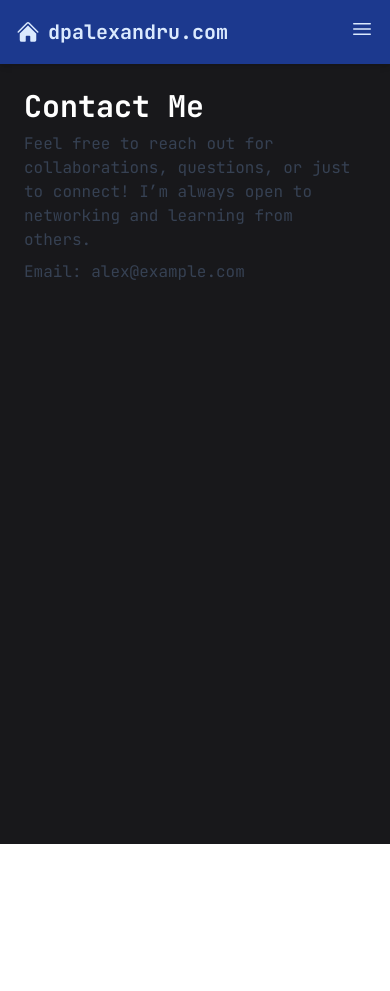
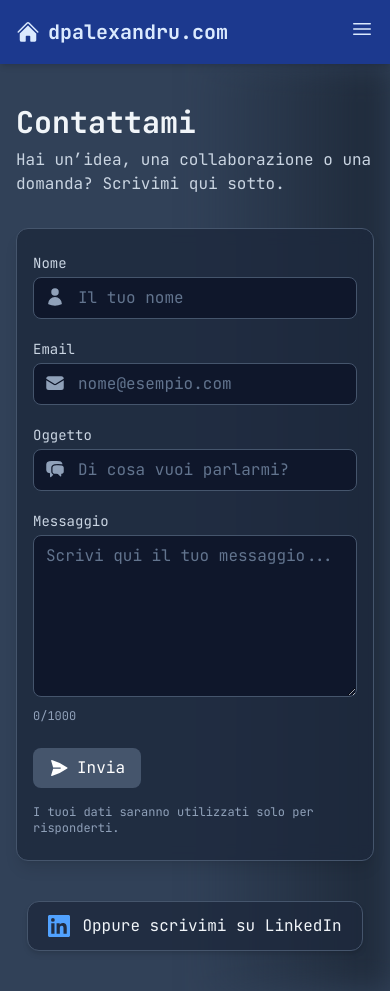
Before and after one commit to dpalexandru/dpalexandru.com, a React (Vite) app: page /contact in a window 390 px wide. Before the commit the page ends 844 px from the top, so only its background shows below. Built offline with nearby package versions, Linux system fonts and the light colour scheme.

Commit message:
[add] contact component

```diff
--- a/src/components/Contact.jsx
+++ b/src/components/Contact.jsx
@@ -1,11 +1,219 @@
-const Contact = () => {
+import { useState, useRef } from "react";
+import {
+  PaperAirplaneIcon,
+  EnvelopeIcon,
+  UserIcon,
+  ChatBubbleLeftRightIcon,
+} from "@heroicons/react/24/solid";
+
+export default function ContactPage() {
+  const [values, setValues] = useState({ name: "", email: "", subject: "", message: "", company: "" }); // company = honeypot
+  const [errors, setErrors] = useState({});
+  const [submitting, setSubmitting] = useState(false);
+  const [status, setStatus] = useState(null); // "ok" | "err" | null
+  const formRef = useRef(null);
+
+  const validate = (v) => {
+    const e = {};
+    if (!v.name.trim()) e.name = "Il nome è obbligatorio.";
+    if (!v.email.trim()) e.email = "L'email è obbligatoria.";
+    else if (!/^[^\s@]+@[^\s@]+\.[^\s@]+$/.test(v.email)) e.email = "Email non valida.";
+    if (!v.subject.trim()) e.subject = "Oggetto obbligatorio.";
+    if (!v.message.trim() || v.message.trim().length < 10) e.message = "Minimo 10 caratteri.";
+    // honeypot: se pieno => bot
+    if (v.company) e.company = "Bot rilevato.";
+    return e;
+  };
+
+  const onChange = (e) => {
+    setValues((s) => ({ ...s, [e.target.name]: e.target.value }));
+    setErrors((s) => ({ ...s, [e.target.name]: undefined }));
+  };
+
+  const onSubmit = async (e) => {
+    e.preventDefault();
+    const v = { ...values };
+    const eobj = validate(v);
+    setErrors(eobj);
+    if (Object.keys(eobj).length) return;
+
+    // Simula invio (placeholder)
+    try {
+      setSubmitting(true);
+      await new Promise((r) => setTimeout(r, 900)); // finto delay
+      setStatus("ok");
+      formRef.current?.reset();
+      setValues({ name: "", email: "", subject: "", message: "", company: "" });
+    } catch {
+      setStatus("err");
+    } finally {
+      setSubmitting(false);
+      setTimeout(() => setStatus(null), 2500);
+    }
+  };
+
+  const isValid = Object.keys(validate(values)).length === 0;
+
   return (
-    <div className="p-6">
-      <h1 className="text-3xl font-bold">Contact Me</h1>
-      <p className="mt-2 text-gray-700">Feel free to reach out for collaborations, questions, or just to connect! I’m always open to networking and learning from others.</p>
-      <p className="mt-2 text-gray-700">Email: alex@example.com</p>
+    <div className="relative text-slate-100 min-h-screen overflow-hidden">
+      {/* Background come Home */}
+      <div className="absolute inset-0 bg-slate-700" />
+      <div className="absolute inset-y-0 right-0 w-1/2 bg-gradient-to-l from-gray-800 to-transparent filter blur-lg" />
+
+      <main className="relative z-10 max-w-3xl mx-auto px-4 py-10">
+        <header className="mb-8">
+          <h1 className="text-3xl md:text-4xl font-bold text-slate-100">Contattami</h1>
+          <p className="text-slate-300 mt-2">
+            Hai un’idea, una collaborazione o una domanda? Scrivimi qui sotto.
+          </p>
+        </header>
+
+        {/* Card form */}
+        <form
+          ref={formRef}
+          onSubmit={onSubmit}
+          noValidate
+          className="rounded-xl border border-slate-600 bg-slate-800/80 backdrop-blur px-4 sm:px-6 py-6 shadow-lg"
+        >
+          {/* Honeypot (nascosto ai user reali) */}
+          <div className="sr-only" aria-hidden="true">
+            <label htmlFor="company">Company</label>
+            <input
+              id="company"
+              name="company"
+              autoComplete="off"
+              tabIndex={-1}
+              value={values.company}
+              onChange={onChange}
+            />
+          </div>
+
+          {/* Nome */}
+          <div className="mb-5">
+            <label htmlFor="name" className="block text-sm text-slate-300 mb-1">Nome</label>
+            <div className="relative">
+              <UserIcon className="absolute left-3 top-2.5 h-5 w-5 text-slate-400" />
+              <input
+                id="name"
+                name="name"
+                type="text"
+                placeholder="Il tuo nome"
+                value={values.name}
+                onChange={onChange}
+                className="w-full rounded-lg border border-slate-600 bg-slate-900 pl-11 pr-3 py-2 text-slate-100 placeholder-slate-500 outline-none focus:ring-2 focus:ring-blue-400 focus:border-slate-500"
+              />
+            </div>
+            {errors.name && <p className="mt-1 text-sm text-red-300">{errors.name}</p>}
+          </div>
+
+          {/* Email */}
+          <div className="mb-5">
+            <label htmlFor="email" className="block text-sm text-slate-300 mb-1">Email</label>
+            <div className="relative">
+              <EnvelopeIcon className="absolute left-3 top-2.5 h-5 w-5 text-slate-400" />
+              <input
+                id="email"
+                name="email"
+                type="email"
+                placeholder="nome@esempio.com"
+                value={values.email}
+                onChange={onChange}
+                className="w-full rounded-lg border border-slate-600 bg-slate-900 pl-11 pr-3 py-2 text-slate-100 placeholder-slate-500 outline-none focus:ring-2 focus:ring-blue-400 focus:border-slate-500"
+              />
+            </div>
+            {errors.email && <p className="mt-1 text-sm text-red-300">{errors.email}</p>}
+          </div>
+
+          {/* Oggetto */}
+          <div className="mb-5">
+            <label htmlFor="subject" className="block text-sm text-slate-300 mb-1">Oggetto</label>
+            <div className="relative">
+              <ChatBubbleLeftRightIcon className="absolute left-3 top-2.5 h-5 w-5 text-slate-400" />
+              <input
+                id="subject"
+                name="subject"
+                type="text"
+                placeholder="Di cosa vuoi parlarmi?"
+                value={values.subject}
+                onChange={onChange}
+                className="w-full rounded-lg border border-slate-600 bg-slate-900 pl-11 pr-3 py-2 text-slate-100 placeholder-slate-500 outline-none focus:ring-2 focus:ring-blue-400 focus:border-slate-500"
+              />
+            </div>
+            {errors.subject && <p className="mt-1 text-sm text-red-300">{errors.subject}</p>}
+          </div>
+
+          {/* Messaggio */}
+          <div className="mb-6">
+            <label htmlFor="message" className="block text-sm text-slate-300 mb-1">Messaggio</label>
+            <textarea
+              id="message"
+              name="message"
+              rows="6"
+              placeholder="Scrivi qui il tuo messaggio..."
+              value={values.message}
+              onChange={onChange}
+              className="w-full rounded-lg border border-slate-600 bg-slate-900 px-3 py-2 text-slate-100 placeholder-slate-500 outline-none focus:ring-2 focus:ring-blue-400 focus:border-slate-500"
+            />
+            <div className="mt-1 text-xs text-slate-400">
+              {values.message.trim().length}/1000
+            </div>
+            {errors.message && <p className="mt-1 text-sm text-red-300">{errors.message}</p>}
+          </div>
+
+          {/* CTA */}
+          <div className="flex items-center gap-3">
+            <button
+              type="submit"
+              disabled={submitting || !isValid}
+              className={`inline-flex items-center gap-2 rounded-lg px-4 py-2
+                ${submitting || !isValid
+                  ? "bg-slate-600 cursor-not-allowed"
+                  : "bg-blue-600 hover:bg-blue-700"}
+                text-white focus:outline-none focus:ring-2 focus:ring-offset-2 focus:ring-blue-400 focus:ring-offset-slate-800`}
+            >
+              <PaperAirplaneIcon className="h-5 w-5" />
+              {submitting ? "Invio..." : "Invia"}
+            </button>
+
+            {status === "ok" && (
+              <span className="text-sm text-green-300">Messaggio “inviato” (simulazione).</span>
+            )}
+            {status === "err" && (
+              <span className="text-sm text-red-300">Errore imprevisto. Riprova.</span>
+            )}
+          </div>
+
+          {/* Note privacy */}
+          <p className="mt-4 text-xs text-slate-400">
+            I tuoi dati saranno utilizzati solo per risponderti.
+          </p>
+        </form>
+
+
+
+        {/* CTA finale LinkedIn */}
+        <div className="mt-10 flex items-center justify-center">
+          <a
+            href="https://www.linkedin.com/in/alexandru-dessanai-poian-9a9b37341/"
+            target="_blank"
+            rel="noopener noreferrer"
+            className="inline-flex items-center gap-3 bg-slate-800/80 border border-slate-600 px-5 py-3 rounded-xl text-slate-100 hover:bg-slate-700 transition shadow-md"
+          >
+            {/* Icona LinkedIn ufficiale (Heroicons non ha quella ufficiale) */}
+            <svg
+              xmlns="http://www.w3.org/2000/svg"
+              width="22"
+              height="22"
+              viewBox="0 0 24 24"
+              className="fill-blue-400"
+            >
+              <path d="M20.447 20.452h-3.554v-5.569c0-1.328-.027-3.037-1.852-3.037-1.853 0-2.136 1.445-2.136 2.939v5.667H9.351V9h3.414v1.561h.049c.476-.9 1.637-1.852 3.368-1.852 3.599 0 4.266 2.37 4.266 5.455v6.288zM5.337 7.433a2.062 2.062 0 1 1 0-4.125 2.062 2.062 0 0 1 0 4.125zM7.114 20.452H3.558V9h3.556v11.452zM22.225 0H1.771C.792 0 0 .774 0 1.729v20.543C0 23.226.792 24 1.771 24h20.451C23.2 24 24 23.226 24 22.271V1.729C24 .774 23.2 0 22.225 0z" />
+            </svg>
+
+            <span className="font-medium">Oppure scrivimi su LinkedIn</span>
+          </a>
+        </div>
+      </main>
     </div>
   );
-};
-
-export default Contact;
+}
--- a/src/pages/CVPage.jsx
+++ b/src/pages/CVPage.jsx
@@ -1,4 +1,7 @@
-import { useEffect, useRef, useState } from "react";
+import { useEffect, useLayoutEffect, useRef, useState } from "react";
+import gsap from "gsap";
+import { TextPlugin } from "gsap/TextPlugin";
+gsap.registerPlugin(TextPlugin);
 import {
   ArrowDownTrayIcon,
   ArrowsPointingOutIcon,
@@ -12,6 +15,35 @@ const CV_URL = "/Alexandru-Dessanai-CV-2025.pdf";
 export default function CVPage() {
   const [fullscreen, setFullscreen] = useState(false);
   const closeBtnRef = useRef(null);
+  const textFull = "Visualizza, scarica o stampa il mio CV. File PDF sempre aggiornato.";
+  const descRef = useRef(null);
+  const cursorRef = useRef(null);
+
+  // use effect scritta animata
+  useLayoutEffect(() => {
+    // stato iniziale
+    gsap.set(descRef.current, { text: "" });
+    gsap.set(cursorRef.current, { autoAlpha: 1 });
+
+    const tl = gsap.timeline();
+    tl.to(descRef.current, {
+      duration: 2.2,           // velocità “digitazione”
+      text: textFull,
+      ease: "none",            // typing lineare
+    })
+      // cursore che lampeggia durante la digitazione
+      .to(cursorRef.current, {
+        autoAlpha: 0,
+        duration: 0.6,
+        repeat: -1,
+        yoyo: true,
+        ease: "none",
+      }, 0)
+      // alla fine, fermo il lampeggio e nascondo il cursore
+      .to(cursorRef.current, { autoAlpha: 0 }, ">");
+
+    return () => tl.kill();
+  }, []);
 
   // Chiudi con ESC nel fullscreen
   useEffect(() => {
@@ -37,7 +69,8 @@ export default function CVPage() {
           Curriculum Vitae
         </h1>
         <p className="text-slate-300 mb-8">
-          Visualizza, scarica o stampa il mio CV. File PDF sempre aggiornato.
+          <span ref={descRef} />
+          <span ref={cursorRef} className="inline-block ml-1">|</span>
         </p>
 
         {/* Barra azioni */}
```
